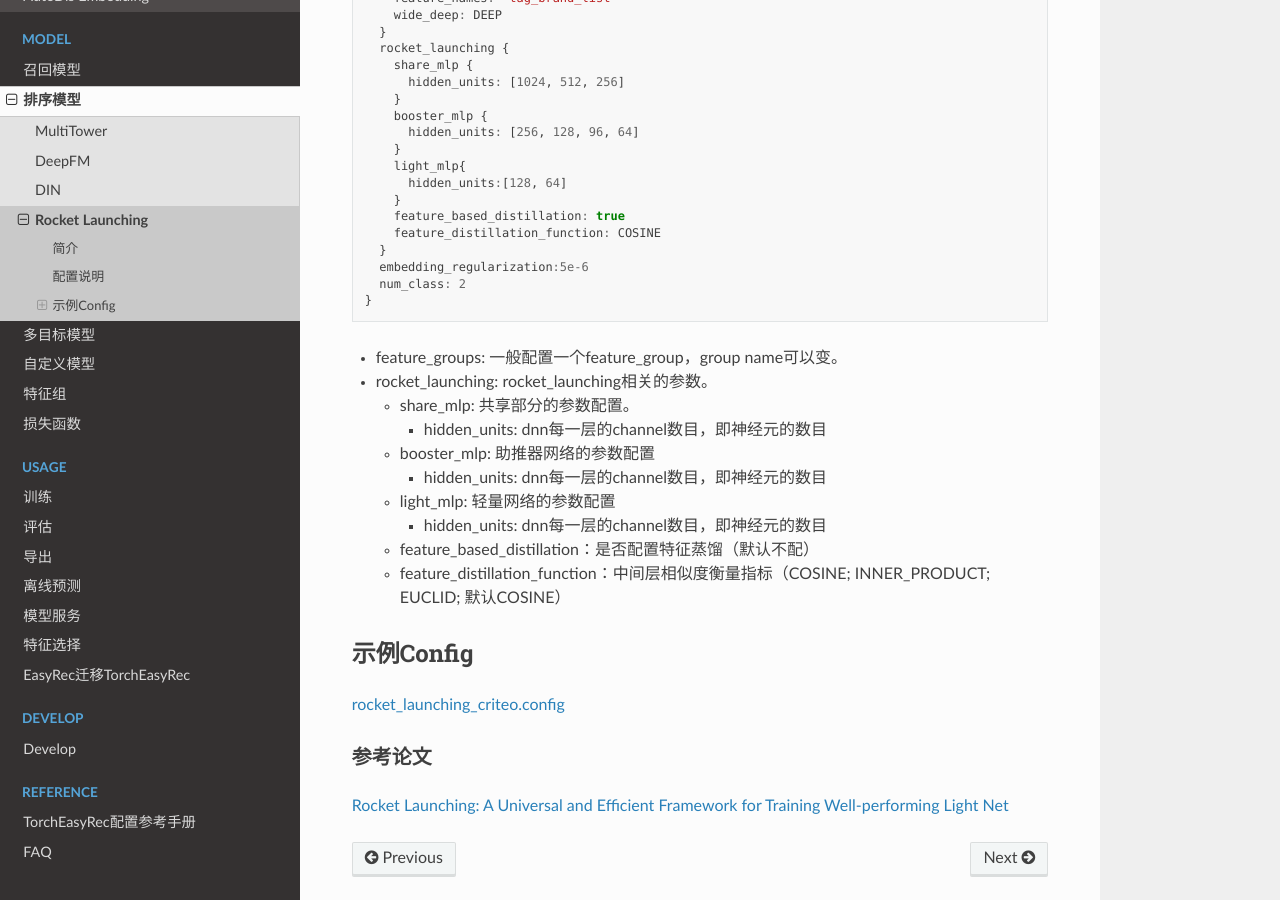
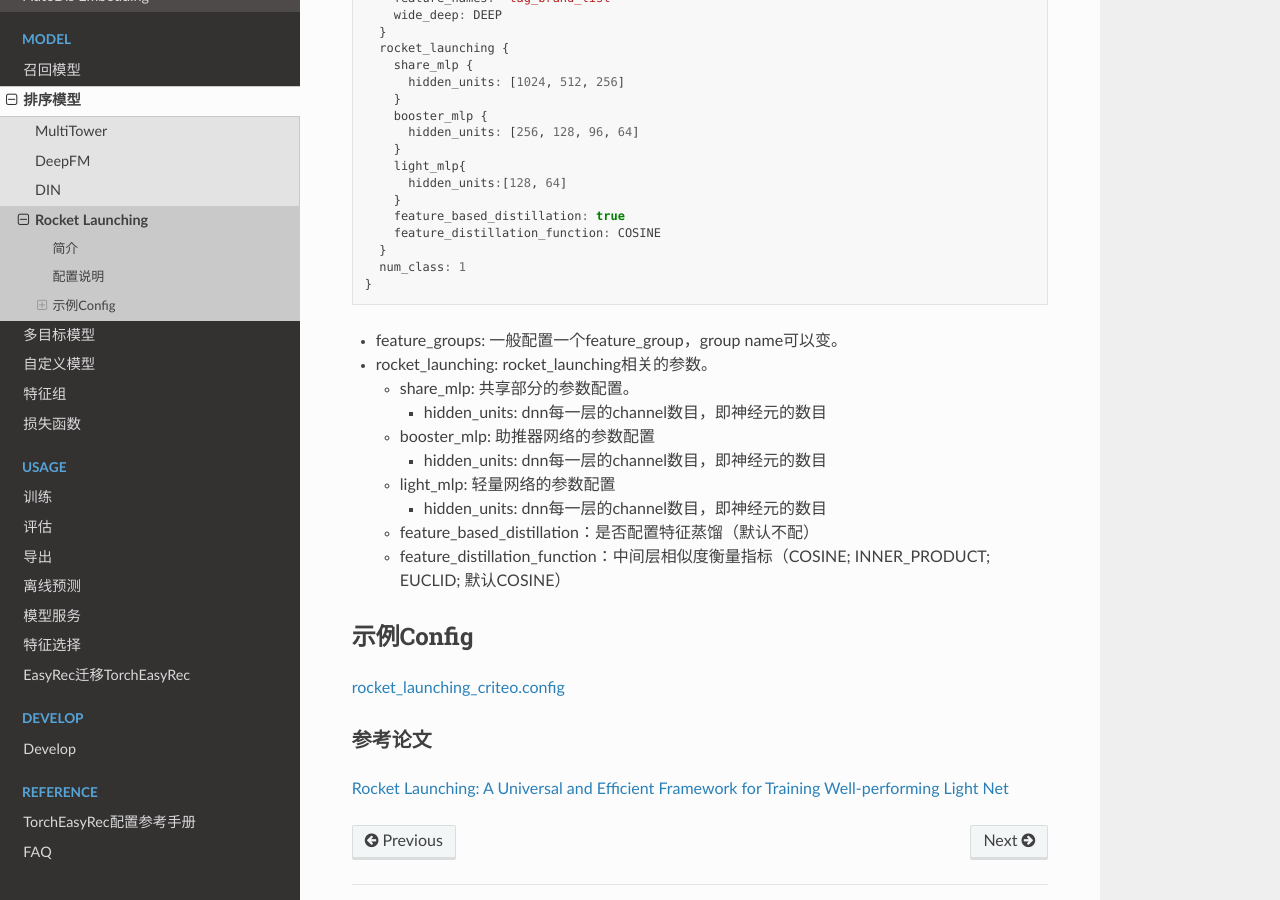
Before and after one commit to alibaba/TorchEasyRec, a Sphinx documentation site: the page built from docs/source/models/rocket_launching.md, in a window 1280 px wide and 900 px high, scrolled down 1630 px. Built offline with Sphinx 7.4.7 and the Read the Docs theme 3.1.0, drawn with Linux system fonts in a browser that asks for light colours; pages that are not in the unit, such as notebooks, are missing from menus.

````diff
--- a/docs/source/models/rocket_launching.md
+++ b/docs/source/models/rocket_launching.md
@@ -45,8 +45,7 @@
     feature_based_distillation: true
     feature_distillation_function: COSINE
   }
-  embedding_regularization:5e-6
-  num_class: 2
+  num_class: 1
 }
 ```
 
````
Also changed, not shown: README.md (+1 -1 lines).
